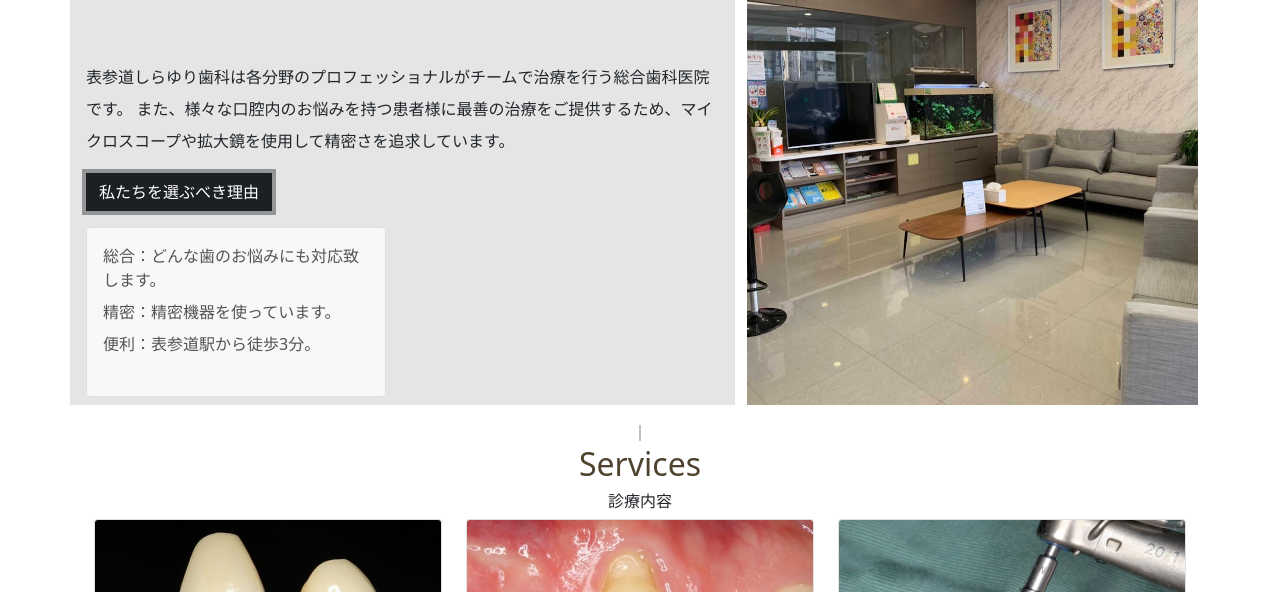
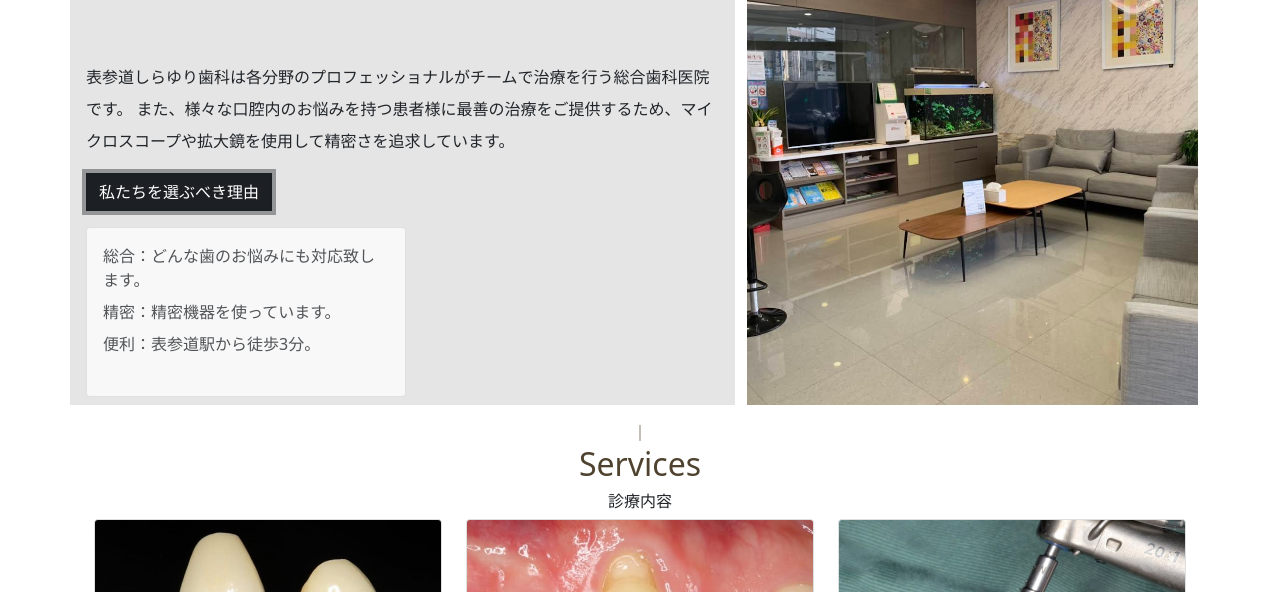
Before and after one commit to aki168/dental, a plain HTML site: page index.html in a window 1280 px wide. Both pictures are taken after a click on the button "私たちを選ぶべき理由". Shown: the part 720-1312 px from the top of the page. Drawn offline with Linux system fonts and the light colour scheme.

Commit message:
reasonBoxW320

```diff
--- a/index.html
+++ b/index.html
@@ -135,7 +135,7 @@
             </p>
             <div style="min-height: 120px;">
               <div class="collapse collapse-horizontal" id="collapseWidthExample">
-                <div class="card card-body opacity-75" style="width: 300px;">
+                <div class="card card-body opacity-75" style="width: 320px;">
                   <dl>
                     <dd>総合：どんな歯のお悩みにも対応致します。</dd>
                     <dd>精密：精密機器を使っています。</dd>
```
